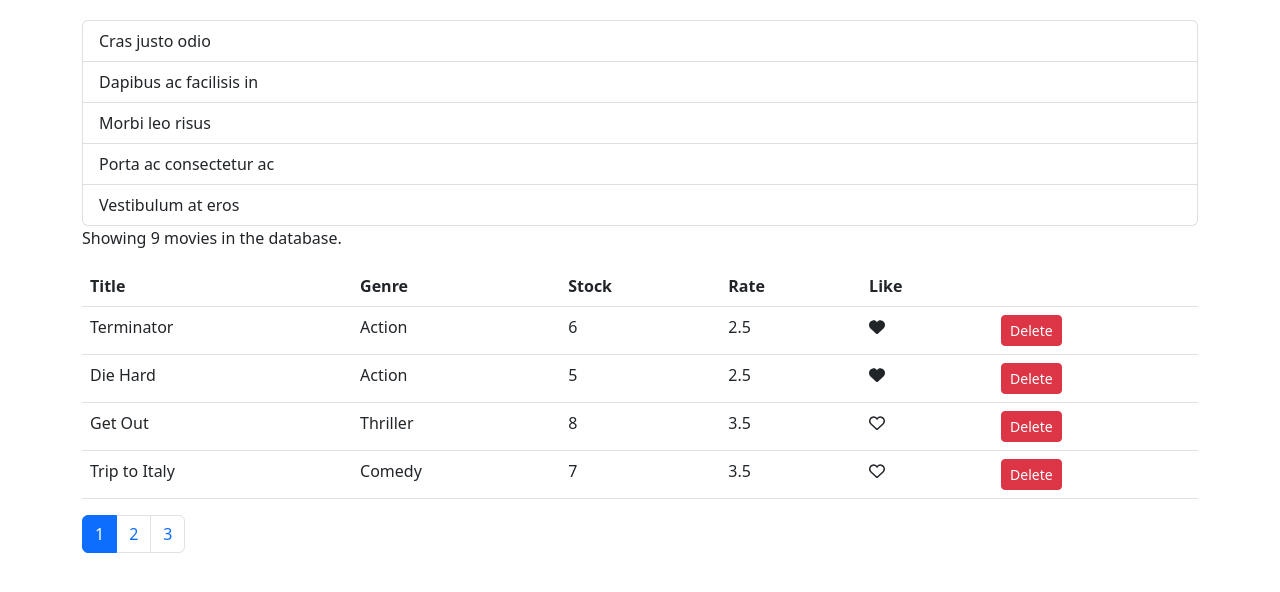
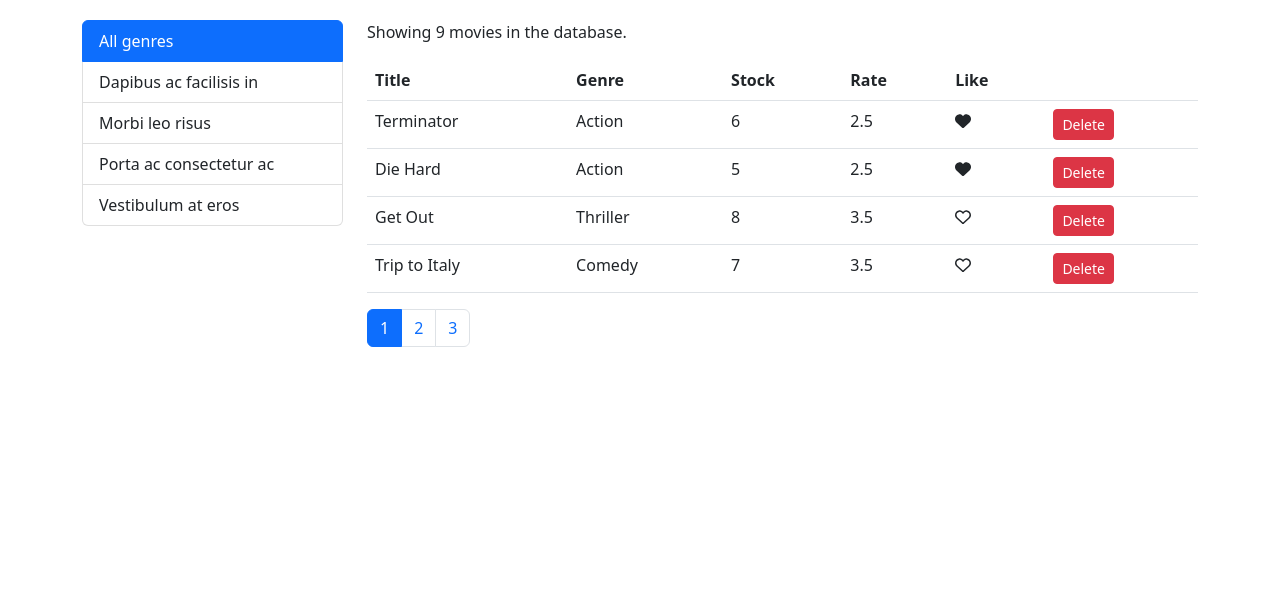
Before and after one commit to MartinMSalas/React_Mosh01_Vidly, a React (Create React App) app in the folder vidly/: page / in a window 1280 px wide. Shown: the top 592 px of the page. Built offline with nearby package versions, Linux system fonts and the light colour scheme.

Commit message:
creating listgroup

```diff
--- a/vidly/package.json
+++ b/vidly/package.json
@@ -14,6 +14,7 @@
     "font-awesome": "^4.7.0",
     "lodash": "^4.17.21",
     "react": "^18.2.0",
+    "react-bootstrap": "^2.5.0",
     "react-dom": "^18.2.0",
     "react-scripts": "^5.0.1",
     "web-vitals": "^2.1.4"
--- /dev/null
+++ b/vidly/src/components/common/listGroup.jsx
@@ -0,0 +1,20 @@
+import React, { Component } from 'react';
+
+class ListGroup extends Component {
+  state = {  }
+  render() {
+    return (
+
+      <ul className="list-group">
+        <li className="list-group-item active">All genres</li>
+
+        <li className="list-group-item">Dapibus ac facilisis in</li>
+        <li className="list-group-item">Morbi leo risus</li>
+        <li className="list-group-item">Porta ac consectetur ac</li>
+        <li className="list-group-item">Vestibulum at eros</li>
+      </ul>
+    );
+  }
+}
+
+export default ListGroup;
--- a/vidly/src/components/movies.jsx
+++ b/vidly/src/components/movies.jsx
@@ -1,6 +1,12 @@
 import React, { Component } from "react";
 import { getMovies } from "../services/fakeMovieService";
 
+/*
+npm install --save react-bootstrap
+
+import {Grid, Row, Col} from "react-bootstrap";
+*/
+import { Row, Col } from "react-bootstrap";
 /*
 install font awesome react https://fontawesome.com/v5/docs/web/use-with/react#get-started
 npm i --save @fortawesome/fontawesome-svg-core
@@ -19,10 +25,10 @@ const emptyHeart = <FontAwesomeIcon icon={farHeart} />;
 import Like from "./common/like";
 import Pagination from "./common/pagination";
 
-//import { faHeart as farHeart } from '@fortawesome/free-regular-svg-icons';
-//import { faHeart as emptyHeart } from '@fortawesome/free-regular-svg-icons';
 
-import {paginate} from "../utils/paginate.js"
+import { paginate } from "../utils/paginate.js";
+
+import ListGroup from "./common/listGroup";
 class Movies extends Component {
   state = {
     movies: getMovies(),
@@ -43,15 +49,12 @@ class Movies extends Component {
     this.setState({ movies });
   };
   handlePageChange = (page) => {
-
-    this.setState({ currentPage:page})
-
-
+    this.setState({ currentPage: page });
   };
 
   render() {
     const { length: count } = this.state.movies;
-    const { pageSize, currentPage, movies: allMovies} = this.state;
+    const { pageSize, currentPage, movies: allMovies } = this.state;
     if (!this.state.movies.length)
       return <p>There are no movies in the database</p>;
 
@@ -59,17 +62,12 @@ class Movies extends Component {
 
     return (
       <React.Fragment>
-        <span className="span-4">
-            <ul className="list-group">
-            <li className="list-group-item">Cras justo odio</li>
-            <li className="list-group-item">Dapibus ac facilisis in</li>
-            <li className="list-group-item">Morbi leo risus</li>
-            <li className="list-group-item">Porta ac consectetur ac</li>
-            <li className="list-group-item">Vestibulum at eros</li>
-          </ul>
-        </span>
+        <Row>
+          <Col md="3">
+            <ListGroup></ListGroup>
+          </Col>
 
-        <span className="span-8">
+          <Col className="container">
             <p>Showing {count} movies in the database.</p>
             <table className="table">
               <thead>
@@ -113,7 +111,8 @@ class Movies extends Component {
               currentPage={currentPage}
               onPageChange={this.handlePageChange}
             ></Pagination>
-        </span>
+          </Col>
+        </Row>
       </React.Fragment>
     );
   }
```
Also changed, not shown: 1 other file (tests, documents, lock files or other folders). Lines whose indentation alone changed are shown as unchanged.
